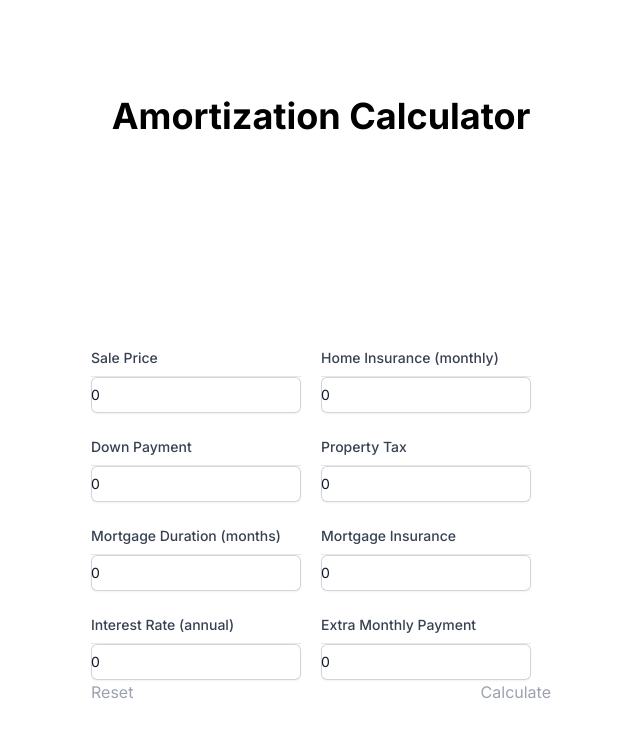
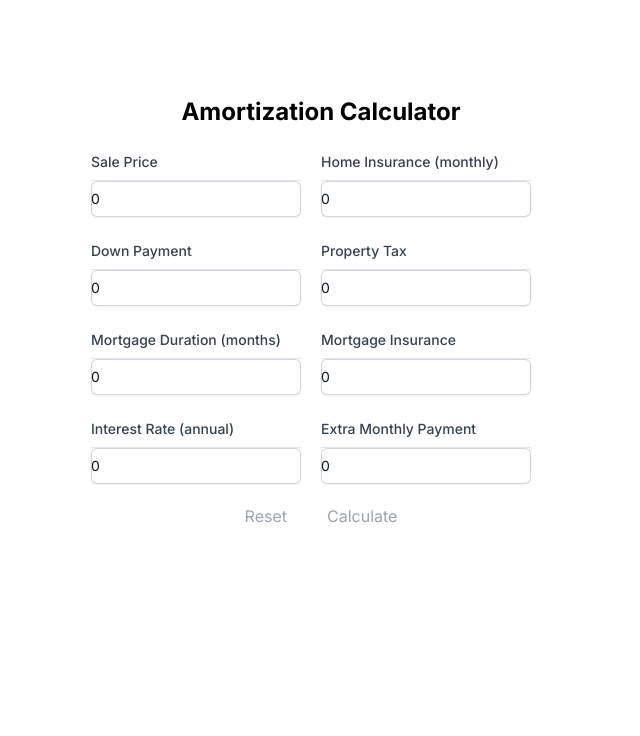
Before and after one commit to meddlin/amortize-client, a Next.js app: page / in a window 1280 px wide. Shown: the top 736 px of the page, without its empty margins (319-959 px from the left). Built offline with nearby package versions, Linux system fonts and the light colour scheme.

Commit message:
Styling leaves form at top of screen

```diff
--- a/src/app/page.js
+++ b/src/app/page.js
@@ -3,12 +3,14 @@ import CalculationForm from '../components/calculation-form';
 
 export default function Home() {
   return (
-    <main className="flex min-h-screen flex-col items-center justify-between p-24">
-      <h1 className="text-4xl font-bold text-center" role="heading">
+    <main className="flex min-h-screen flex-col items-center p-24">
+      <h1 className="text-2xl font-bold text-center" role="heading">
         Amortization Calculator
       </h1>
 
-      <CalculationForm />
+      <div className="flex flex-col justify-start">
+        <CalculationForm />
+      </div>
     </main>
   )
 }
--- a/src/components/calculation-form.js
+++ b/src/components/calculation-form.js
@@ -54,8 +54,10 @@ const CalculationForm = () => {
                 }}
             >
                 {({ handleChange, handleBlur, handleSubmit, handleReset, values, errors, touched, isValid, dirty }) => (
-                        <form onSubmit={handleSubmit}>
-                            <div className="flex justiyf-center items-center">
+                    <form onSubmit={handleSubmit}>
+                        <div className="flex flex-col justify-center">
+
+                            <div className="flex justify-center items-center">
                                 <div className="flex flex-col">
                                     <div className="grow mt-6 divide-y divide-gray-200">
                                         <label htmlFor="salePrice" className="block text-sm font-medium text-gray-700">Sale Price</label>
@@ -190,27 +192,29 @@ const CalculationForm = () => {
                                 </div>
                             </div>
 
-                            <div className="flex justify-between">
+                            <div className="flex flex-row justify-center">
                                 <button
                                     type="button"
                                     onClick={() => {
                                         resetData()
                                         handleReset()
                                     }}
-                                    className={!(dirty && isValid) ? "disabled-btn text-gray-400" : "block rounded-md bg-indigo-600 px-3 py-2 text-center text-sm font-semibold text-white shadow-sm hover:bg-indigo-500 focus-visible:outline focus-visible:outline-2 focus-visible:outline-offset-2 focus-visible:outline-indigo-600"}
+                                    className={!(dirty && isValid) ? "disabled-btn text-gray-400 my-5 mr-5" : "my-5 mr-5 block rounded-md bg-indigo-600 px-3 py-2 text-center text-sm font-semibold text-white shadow-sm hover:bg-indigo-500 focus-visible:outline focus-visible:outline-2 focus-visible:outline-offset-2 focus-visible:outline-indigo-600"}
                                     disabled={!(dirty && isValid)}
                                 >
                                     Reset
                                 </button>
                                 <button
                                     type="submit"
-                                    className={!(dirty && isValid) ? "disabled-btn text-gray-400" : "block rounded-md bg-indigo-600 px-3 py-2 text-center text-sm font-semibold text-white shadow-sm hover:bg-indigo-500 focus-visible:outline focus-visible:outline-2 focus-visible:outline-offset-2 focus-visible:outline-indigo-600"}
+                                    className={!(dirty && isValid) ? "disabled-btn text-gray-400 my-5 ml-5" : "my-5 ml-5 block rounded-md bg-indigo-600 px-3 py-2 text-center text-sm font-semibold text-white shadow-sm hover:bg-indigo-500 focus-visible:outline focus-visible:outline-2 focus-visible:outline-offset-2 focus-visible:outline-indigo-600"}
                                     disabled={!(dirty && isValid)}
                                 >
                                     Calculate
                                 </button>
                             </div>
-                        </form>
+
+                        </div>
+                    </form>
                 )}
             </Formik>
 
```
